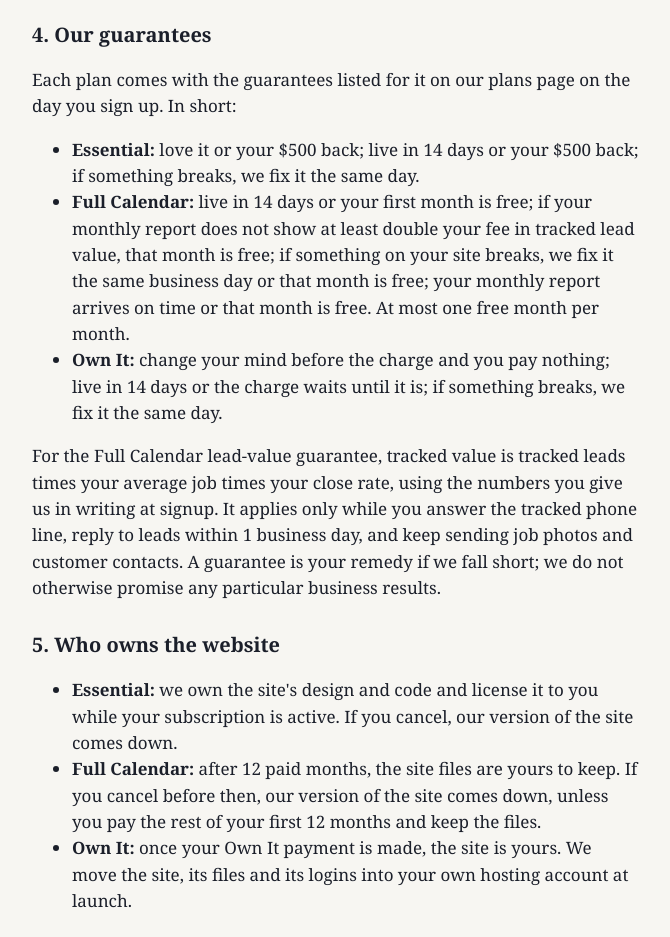
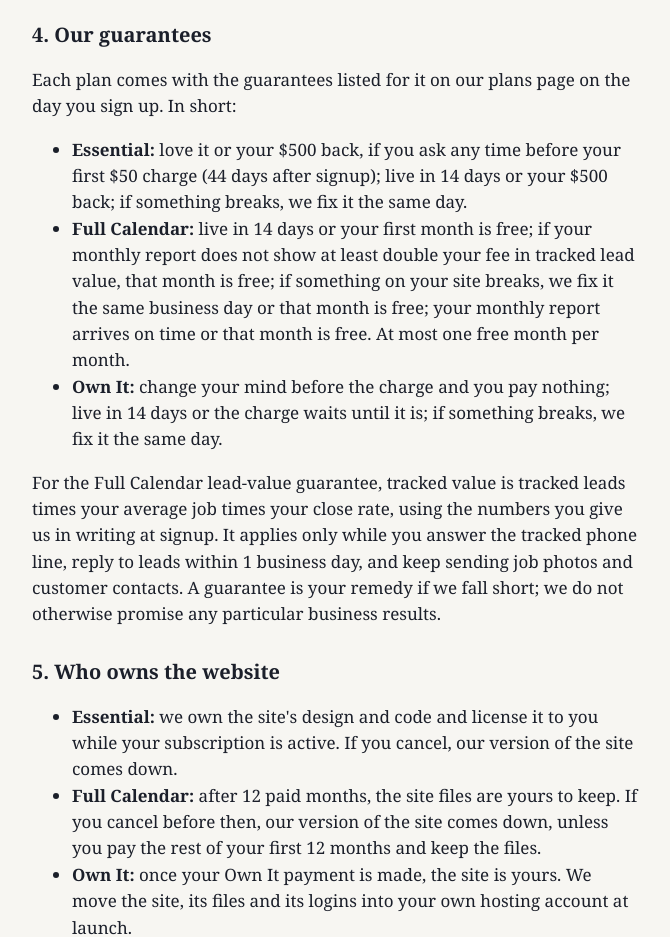
Before and after one commit to SiteCastle/site-castle-signup, a plain HTML site: page terms.html in a window 1280 px wide. Shown: the part 1560-2497 px from the top of the page, without its empty margins (304-974 px from the left). Drawn offline with Linux system fonts and the light colour scheme.

Commit message:
Plan ladder fixes: who-it's-for lines, Keys to the Castle $30,000 (Hook Agency), Essential refund window, Essential upgrade email
Co-Authored-By: Claude Opus 5.5 <noreply@anthropic.com>
Claude-Session: https://claude.ai/code/session_015JkHeNfT3kE75FSndqsaCy

```diff
--- a/terms.html
+++ b/terms.html
@@ -34,7 +34,7 @@
 <h2>4. Our guarantees</h2>
 <p>Each plan comes with the guarantees listed for it on our plans page on the day you sign up. In short:</p>
 <ul>
-<li><strong>Essential:</strong> love it or your $500 back; live in 14 days or your $500 back; if something breaks, we fix it the same day.</li>
+<li><strong>Essential:</strong> love it or your $500 back, if you ask any time before your first $50 charge (44 days after signup); live in 14 days or your $500 back; if something breaks, we fix it the same day.</li>
 <li><strong>Full Calendar:</strong> live in 14 days or your first month is free; if your monthly report does not show at least double your fee in tracked lead value, that month is free; if something on your site breaks, we fix it the same business day or that month is free; your monthly report arrives on time or that month is free. At most one free month per month.</li>
 <li><strong>Own It:</strong> change your mind before the charge and you pay nothing; live in 14 days or the charge waits until it is; if something breaks, we fix it the same day.</li>
 </ul>
```
